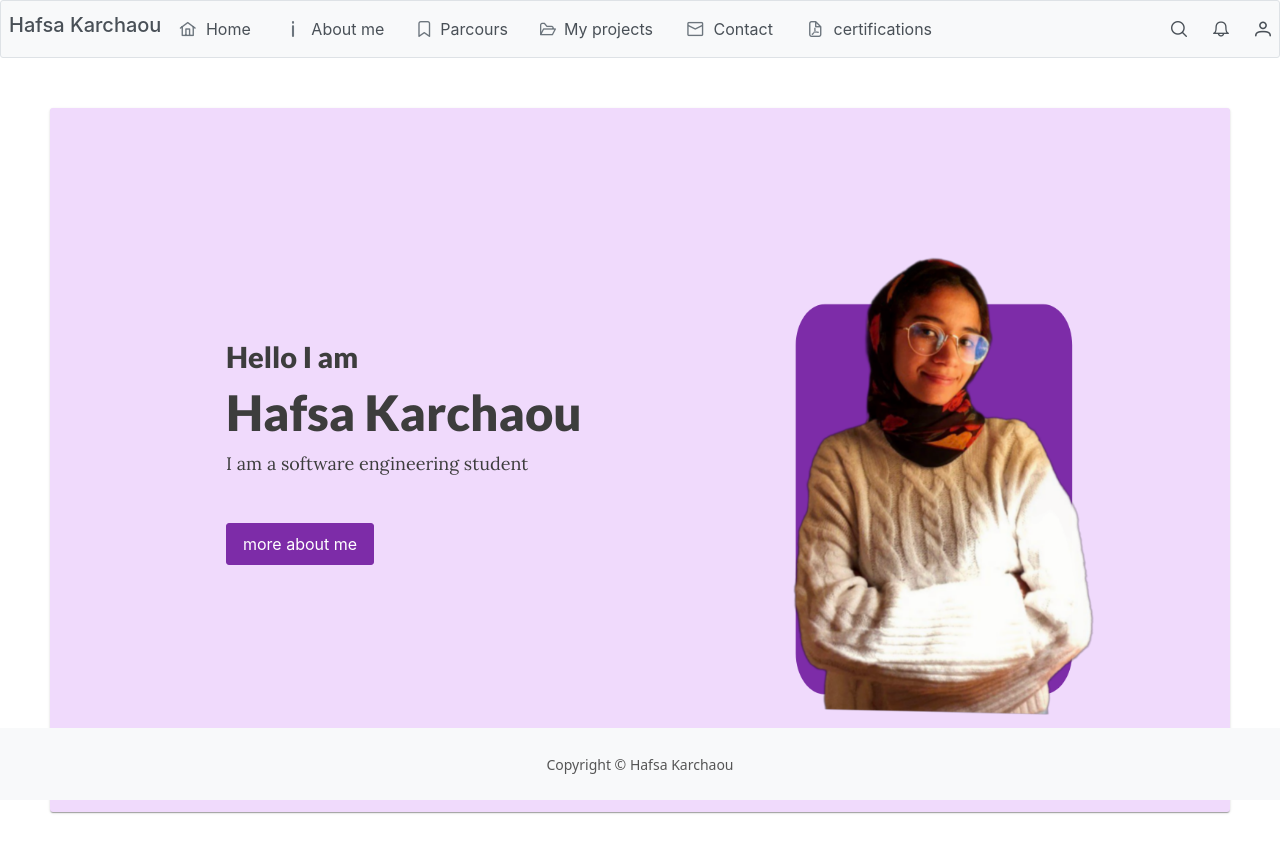
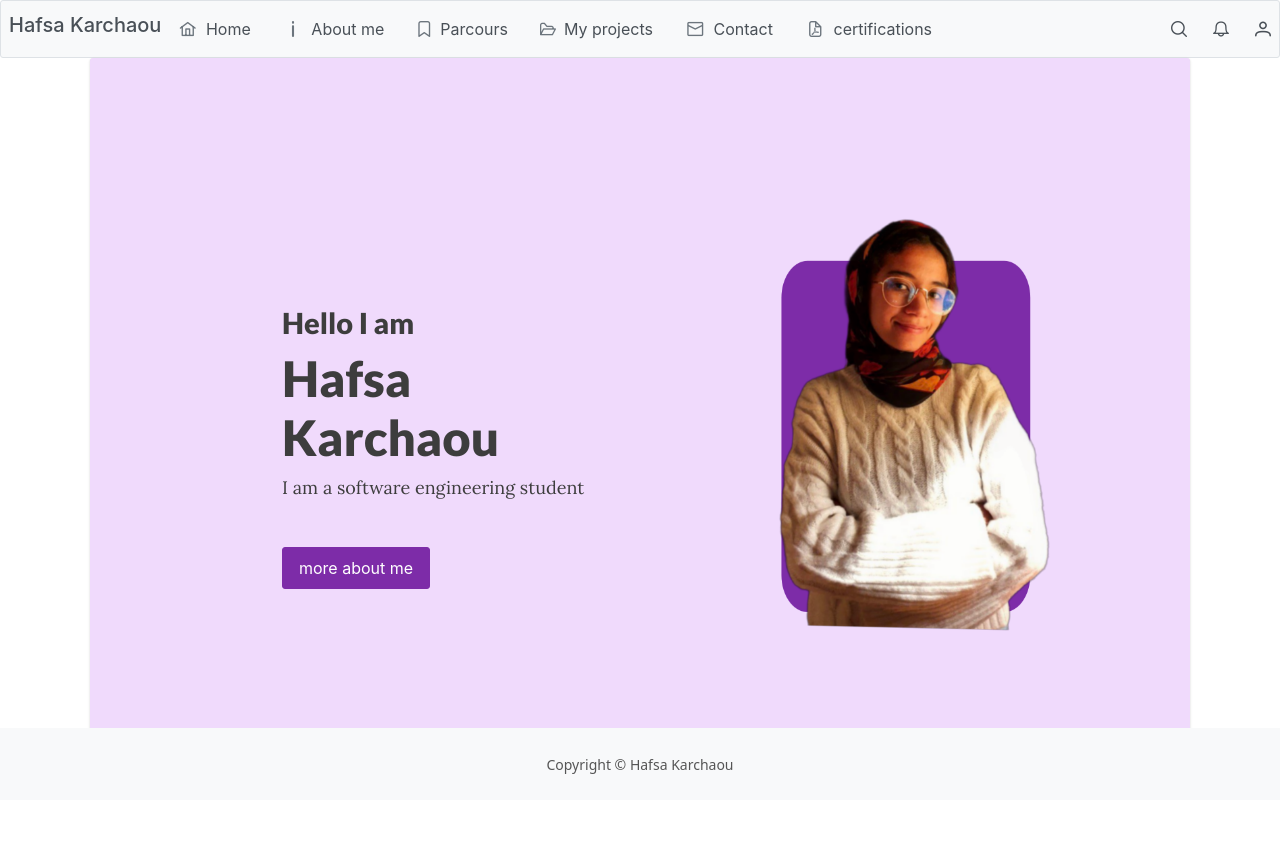
Before and after one commit to Hafsakarchaou/portfolio, a React (Create React App) app: page / in a window 1280 px wide. Shown: the top 852 px of the page. After the commit the page ends 800 px from the top, so only its background shows below. Built offline with nearby package versions, Linux system fonts and the light colour scheme.

Commit message:
fifth change

```diff
--- a/src/App.css
+++ b/src/App.css
@@ -57,12 +57,12 @@
   }
 
 }
-.cardM{
-  margin-top: 50px;
-  margin-left: 50px;
-  margin-right: 50px;
+.cardM{ width: 100%;
+  margin: auto;
+  max-width: 1100px; /* adjust the value as needed */
+  padding: 1rem;
   background-color: #f0dafc!important;
-  margin-bottom: 100px;
+
   min-width: 370px;
 }
 .cardC{
```
